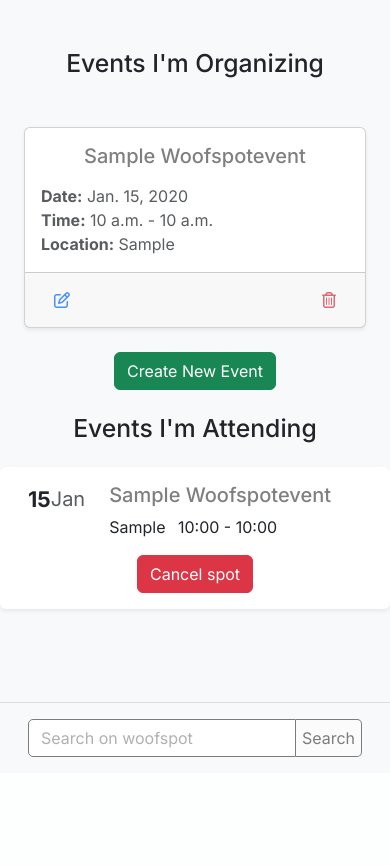
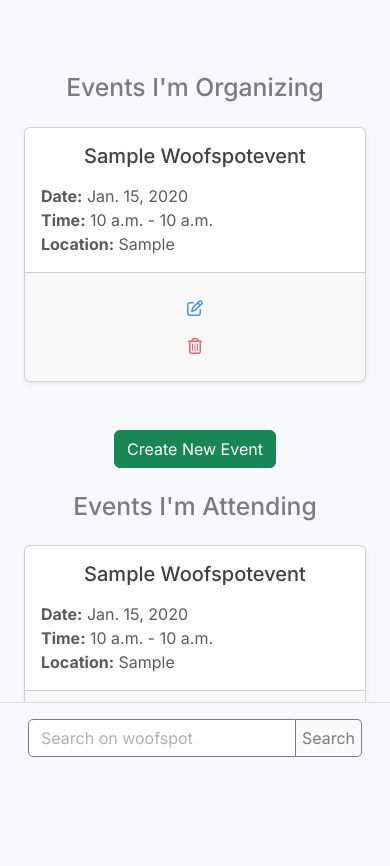
Before and after one commit to tayapro/woofspot, a Django app: page /my/event/list/ in a window 390 px wide. Shown: the part 71-937 px from the top of the page. Before the commit the page ends 828 px from the top, so only its background shows below. Run offline with Django 5.2, Linux system fonts and the light colour scheme; a user stored in the database is signed in; tables that the repository leaves empty hold one stand-in row (values such as "Sample post"); some libraries are stand-ins or nearby versions.

Commit message:
feat(UI): Improve layout consistency for index and search result pages
- Updated grid and column classes to ensure uniform layout on index
  and search result pages.
- Enhanced responsiveness for better UX on different screen sizes.

```diff
--- a/event_app/templates/event_app/my_event_list.html
+++ b/event_app/templates/event_app/my_event_list.html
@@ -1,39 +1,40 @@
 {% extends "base.html" %}
 
 {% block content %}
-
+<div class="container my-5 pb-5">
+    <!-- Organizing Events Section -->
     <div class="text-center my-4">
-    <h2>Events I'm Organizing</h2>
+        <h2 class="bold-header-font text-black text-opacity-50">Events I'm Organizing</h2>
     </div>
 
-<div class="container mt-5">
     {% if organizing_events %}
-    <div class="row row-cols-1 row-cols-md-1 row-col-lg-2 g-4">
+    <div class="row row-cols-1 row-cols-md-2 row-cols-lg-3 g-4">
         {% for event in organizing_events %}
-        <div class="col">
+        <div class="col mb-4">
             <div class="card h-100 shadow-sm">
-                <div class="card-body">
+                <div class="card-body d-flex flex-column">
                     <div class="d-flex flex-row justify-content-center align-items-end gap-2 mb-3">
                         <h5 class="card-title m-0">
                             <a href="{% url 'event_view' event.slug %}"
-                                class="text-decoration-none text-black text-opacity-50 text-capitalize">
-                                {{ event.title }}</a>
+                                class="text-decoration-none text-black text-opacity-75 text-capitalize">
+                                {{ event.title }}
+                            </a>
                         </h5>
                     </div>
                     <div>
                         <p class="card-text text-muted my-0"><strong>Date:</strong> {{ event.event_date }}</p>
                         <p class="card-text text-muted my-0"><strong>Time:</strong>
-                            {{ event.event_start_time }} - {{event.event_end_time }}</p>
+                            {{ event.event_start_time }} - {{ event.event_end_time }}</p>
                         <p class="card-text text-muted my-0"><strong>Location:</strong> {{ event.location }}</p>
                     </div>
                 </div>
-                <div class="card-footer d-flex justify-content-between">
-                    <a href="{% url 'event_edit' event.slug %}" class="btn">
+                <div class="card-footer d-flex flex-column flex-md-row justify-content-between align-items-center p-3">
+                    <a href="{% url 'event_edit' event.slug %}" class="btn btn-link">
                         <i class="fa-regular fa-pen-to-square text-primary text-opacity-75"></i>
                     </a>
                     <form method="POST" action="{% url 'event_delete' event.slug %}" class="d-inline">
                         {% csrf_token %}
-                        <button type="submit" class="btn">
+                        <button type="submit" class="btn btn-link">
                             <i class="fa-regular fa-trash-can text-danger text-opacity-75"></i>
                         </button>
                     </form>
@@ -43,55 +44,61 @@
         {% endfor %}
     </div>
     {% else %}
-    <p>You are not organizing any events yet.</p>
+    <div>
+        <p class="text-center">You are not organizing any events yet.</p>
+    </div>
     {% endif %}
+
+    <!-- Create New Event Button -->
     <div class="mt-4 text-center">
         <a href="{% url 'event_create' %}" class="btn btn-success">Create New Event</a>
     </div>
-</div>
 
-
+    <!-- Attending Events Section -->
     <div class="text-center my-4">
-    <h2>Events I'm Attending</h2>
+        <h2 class="bold-header-font text-black text-opacity-50">Events I'm Attending</h2>
     </div>
 
     {% if attending_events %}
-<section class="event-list">
-    <div class="row justify-content-center">
-        <div class="col-12 col-lg-10">
-
+    <div class="row row-cols-1 row-cols-md-2 row-cols-lg-3 g-4">
         {% for event in attending_events %}
-            <div class="row shadow-sm p-3 mb-5 bg-white rounded">
-                <div class="col-auto text-md-center text-sm-start">
-                    <div class="d-flex flex-row flex-sm-column flex-md-column align-items-center">
-                        <strong class="fs-4">{{ event.event_date|date:"d" }}</strong>
-                        <span class="text-muted fs-5 ms-sm-2">{{ event.event_date|date:"M" }}</span>
+        <div class="col mb-4">
+            <div class="card h-100 shadow-sm">
+                <div class="card-body">
+                    <div class="d-flex flex-row justify-content-center align-items-end gap-2 mb-3">
+                        <h5 class="card-title m-0">
+                            <a href="{% url 'event_view' event.slug %}"
+                                class="text-decoration-none text-black text-opacity-75 text-capitalize">
+                                {{ event.title }}
+                            </a>
+                        </h5>
+                    </div>
+                    <div>
+                        <p class="card-text text-muted my-0"><strong>Date:</strong> {{ event.event_date }}</p>
+                        <p class="card-text text-muted my-0"><strong>Time:</strong>
+                            {{ event.event_start_time }} - {{ event.event_end_time }}</p>
+                        <p class="card-text text-muted my-0"><strong>Location:</strong> {{ event.location }}</p>
                     </div>
                 </div>
-                <div class="col">
-                    <h5><a href="{% url 'event_view' event.slug %}"
-                            class="text-decoration-none text-black text-opacity-50 text-capitalize">
-                            {{ event.title }}</a></h5>
-                    <p>{{ event.location }}
-                        <span class="ms-2">
-                            {{ event.event_start_time|time:"H:i" }} - {{ event.event_end_time|time:"H:i" }}
-                        </span>
-                    </p>
+                <div class="card-footer d-flex justify-content-between">
+                    <a href="{% url 'event_edit' event.slug %}" class="btn btn-link">
+                        <i class="fa-regular fa-star text-primary text-opacity-75"></i>
+                    </a>
+                    <form method="POST" action="{% url 'reservation_cancel' event.slug %}" class="d-inline">
+                        {% csrf_token %}
+                        <button type="submit" class="btn btn-link">
+                            <i class="fa-regular fa-rectangle-xmark text-danger text-opacity-75"></i>
+                        </button>
+                    </form>
                 </div>
-                <div class="col-md-auto d-flex justify-content-center">
-                    <a href="{% url 'reservation_cancel' event.slug %}">
-                        <button class="btn btn-danger">Cancel spot</button>
-                    </a>
             </div>
         </div>
         {% endfor %}
-
+    </div>
     {% else %}
-            <p>You haven't reserved a spot for any events yet.</p>
+    <div>
+        <p class="text-center">You haven't reserved a spot for any events yet.</p>
+    </div>
     {% endif %}
-
 </div>
-    </div>
-</section>
-
 {% endblock %}
--- a/event_app/views.py
+++ b/event_app/views.py
@@ -82,7 +82,6 @@ def event_search_results(request):
             Q(content__icontains=query)
         )
     next = request.GET.get('next', "/")
-    print("next: ", next)
 
     return render(request,
                   "event_search_results.html",
--- a/static/css/style.css
+++ b/static/css/style.css
@@ -60,10 +60,10 @@ form.signup ul:last-of-type {
   padding-left: 0;
 }
 
-.mx-lg-10 {
+/* .mx-lg-10 {
   margin-left: 5rem !important;
   margin-right: 5rem !important;
-}
+} */
 
 .tagline-header-font {
   font-family: var(--header-font-family);
--- a/woofspot_project/settings.py
+++ b/woofspot_project/settings.py
@@ -31,7 +31,7 @@ STATIC_VERSION = int(time.time())
 SECRET_KEY = os.environ.get("SECRET_KEY")
 
 # SECURITY WARNING: don't run with debug turned on in production!
-DEBUG = True
+DEBUG = False
 
 ALLOWED_HOSTS = ['8000-tayapro-woofspot-dr7arhh9daf.ws.codeinstitute-ide.net',
                  '.herokuapp.com']
```
Also changed, not shown: event_app/templates/event_app/event_search_results.html (+36 -22 lines), event_app/templates/event_app/index.html (+29 -40 lines). Lines whose indentation alone changed are shown as unchanged.
